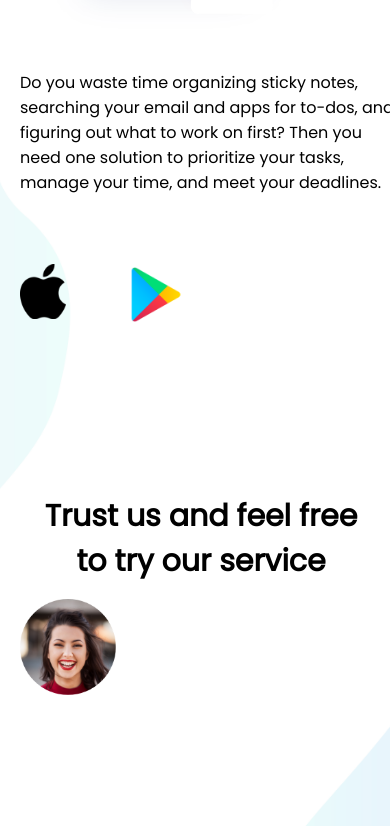
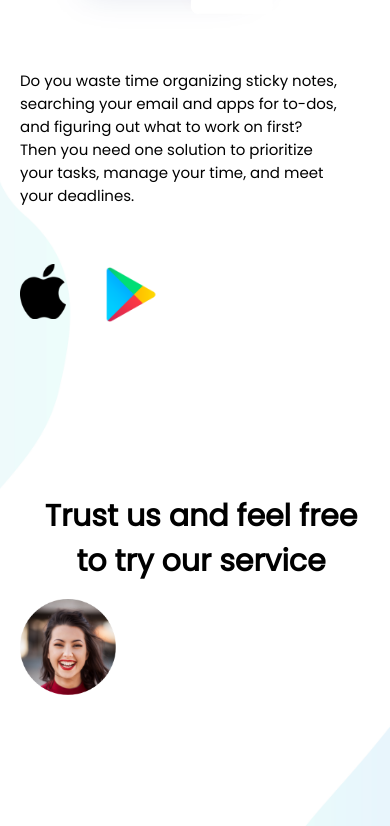
Before and after one commit to almirvl/web_slice, a plain HTML site: page index.html in a window 390 px wide. Shown: the part 2046-2872 px from the top of the page. Drawn offline with Linux system fonts and the light colour scheme.

Commit message:
Update stylesheet.css

```diff
--- a/stylesheet.css
+++ b/stylesheet.css
@@ -694,7 +694,8 @@ MOBILE up to 600px
     }
     .paragraph {
         grid-area: paragraph;
-        width: 375px;
+        width: 320px;
+        font-size: 15px;
     }
     .logo1 {
         display: grid;
```
